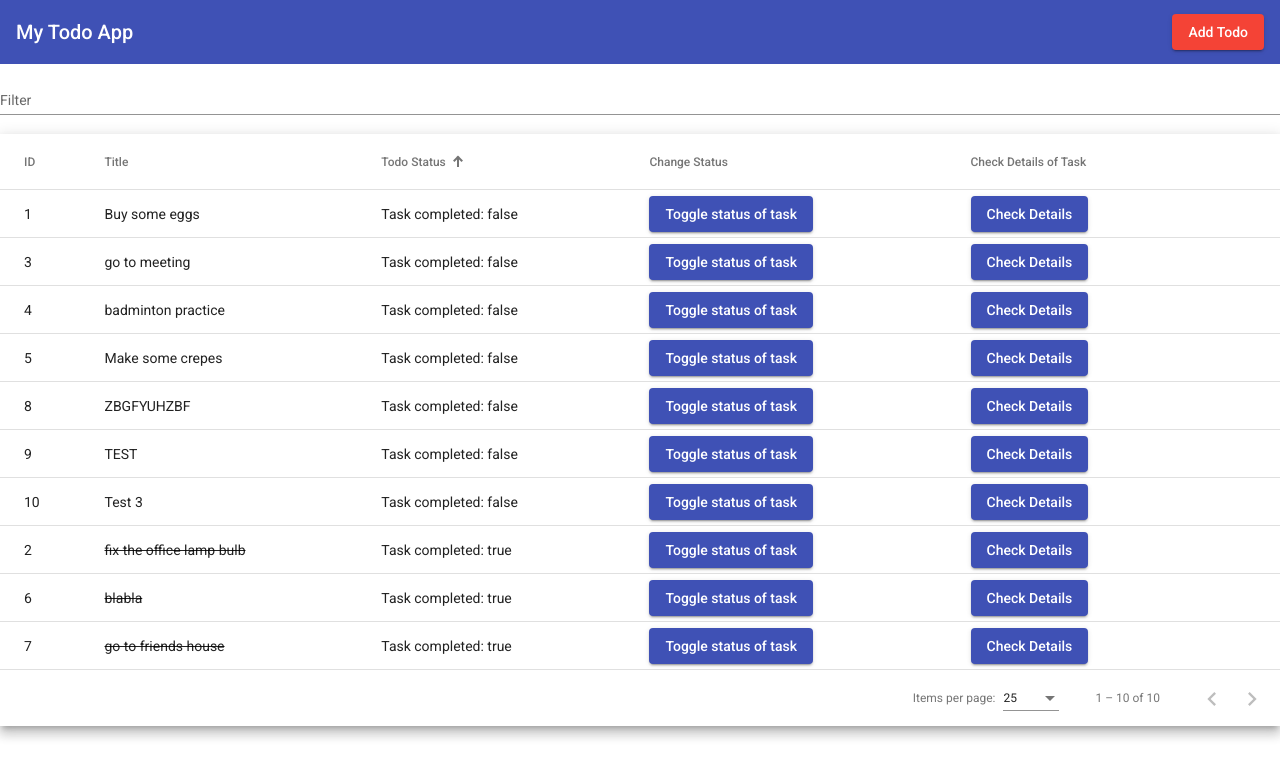
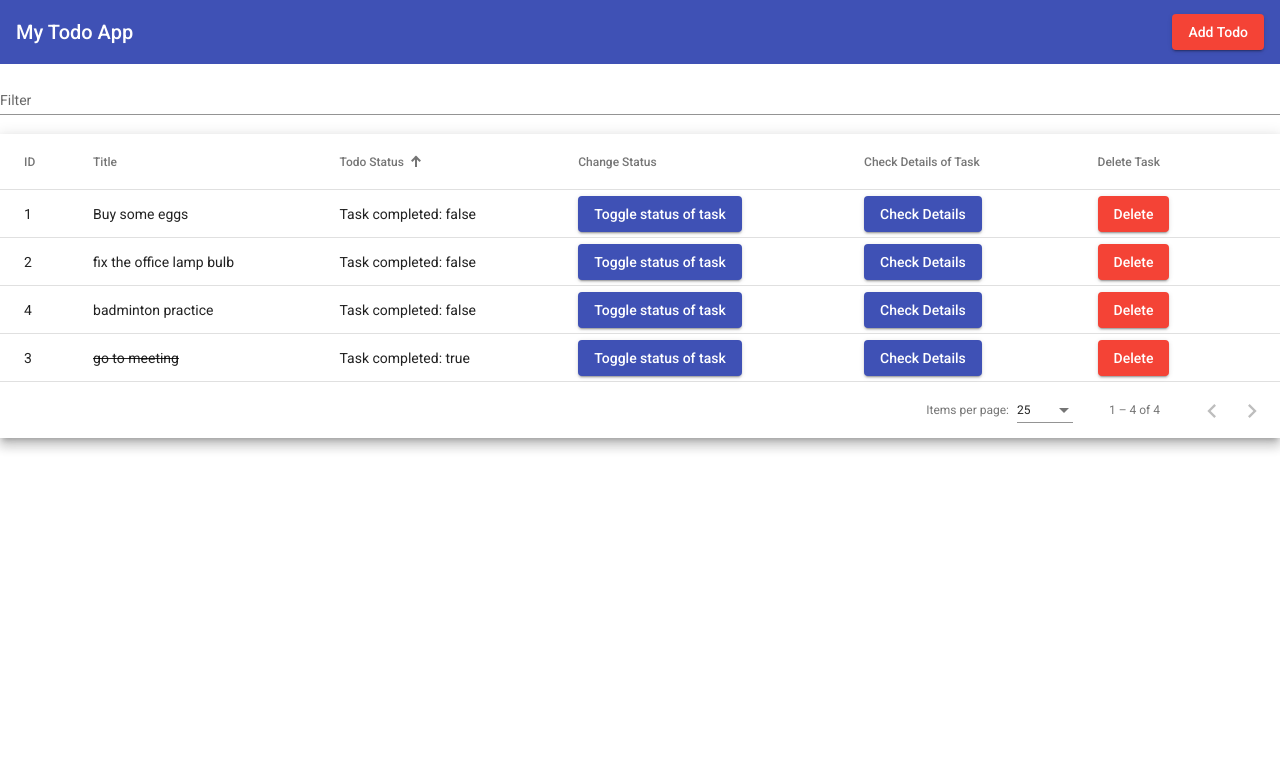
Before and after one commit to gyrophar/TodoSogeti, an Angular app: page / in a window 1280 px wide. Shown: the top 778 px of the page. Built offline with nearby package versions, Linux system fonts and the light colour scheme; data requests are answered from the project's data file.

Commit message:
Extra: Edit Task button, delete task button + some fixes

```diff
--- a/db.json
+++ b/db.json
@@ -10,55 +10,19 @@
       "id": 2,
       "title": "fix the office lamp bulb",
       "description": "",
-      "status": true
+      "status": false
     },
     {
       "id": 3,
       "title": "go to meeting",
       "description": "go to the Sogeti HQ for a really important meeting",
-      "status": false
+      "status": true
     },
     {
       "id": 4,
       "title": "badminton practice",
       "description": "",
       "status": false
-    },
-    {
-      "title": "Make some crepes",
-      "description": "",
-      "status": false,
-      "id": 5
-    },
-    {
-      "title": "blabla",
-      "description": "",
-      "status": true,
-      "id": 6
-    },
-    {
-      "title": "go to friends house",
-      "description": "bring crepes",
-      "status": true,
-      "id": 7
-    },
-    {
-      "title": "ZBGFYUHZBF",
-      "description": "",
-      "status": false,
-      "id": 8
-    },
-    {
-      "title": "TEST ",
-      "description": "",
-      "status": false,
-      "id": 9
-    },
-    {
-      "title": "Test 3",
-      "description": "",
-      "status": false,
-      "id": 10
     }
   ]
 }
--- a/src/app/components/todo-detail/todo-detail.component.html
+++ b/src/app/components/todo-detail/todo-detail.component.html
@@ -19,7 +19,7 @@
     <mat-card-actions>
         <button mat-raised-button color="primary" *ngIf="cardData.status === true" (click)="changeTodoStatus(cardData)">Undo Task</button>
         <button mat-raised-button color="primary" *ngIf="cardData.status === false" (click)="changeTodoStatus(cardData)">Task Done</button>
-        <!-- <button mat-raised-button color="primary">Edit Task</button> -->
+        <button mat-raised-button color="primary" (click)="editTask(cardData)">Edit Task</button>
     </mat-card-actions>
   </mat-card>
 </div>
--- a/src/app/components/todo-detail/todo-detail.component.ts
+++ b/src/app/components/todo-detail/todo-detail.component.ts
@@ -1,5 +1,7 @@
 import { Component, OnInit } from '@angular/core';
+import { MatDialog } from '@angular/material/dialog';
 import { ActivatedRoute } from '@angular/router';
+import { TaskDialogComponent } from 'src/app/modals/task-dialog/task-dialog.component';
 import { ApiService } from 'src/app/services/api.service';
 
 @Component({
@@ -14,7 +16,8 @@ export class TodoDetailComponent implements OnInit {
 
   constructor(
     private route: ActivatedRoute,
-    private api: ApiService
+    private api: ApiService,
+    private dialog: MatDialog
   ) { }
 
   ngOnInit(): void {
@@ -29,13 +32,21 @@ export class TodoDetailComponent implements OnInit {
       next: (res) => {
         this.cardData = res;
       },
-    }
-    )
+    })
   }
 
   changeTodoStatus(data: any) {
     data.status = !data.status;
-    this.api.putTodoStatus(data, data.id);
+    this.api.putTodo(data, data.id).subscribe();
   }
 
+  editTask(data: any) {
+    this.dialog.open(TaskDialogComponent, {
+      width: '30%',
+      data: data
+    })
+      .afterClosed().subscribe(() => {
+        this.getTodoDetail(this.routeId);
+      });
+  }
 }
--- a/src/app/components/todo-list/todo-list.component.html
+++ b/src/app/components/todo-list/todo-list.component.html
@@ -37,7 +37,16 @@
         <ng-container matColumnDef="checkDetails">
             <th mat-header-cell *matHeaderCellDef mat-sort-header> Check Details of Task</th>
             <td mat-cell *matCellDef="let row">
-                <button mat-raised-button color="primary" [routerLink]="['/todo-detail/', row.id]">Check Details</button>
+                <button mat-raised-button color="primary" [routerLink]="['/todo-detail/', row.id]">Check
+                    Details</button>
+            </td>
+        </ng-container>
+
+        <!-- delete Column -->
+        <ng-container matColumnDef="delete">
+            <th mat-header-cell *matHeaderCellDef mat-sort-header> Delete Task </th>
+            <td mat-cell *matCellDef="let row">
+                <button mat-raised-button color="warn" (click)="deleteTodo(row)">Delete</button>
             </td>
         </ng-container>
 
@@ -50,6 +59,6 @@
         </tr>
     </table>
 
-    <mat-paginator [pageSizeOptions]="[5, 10, 25, 100]"
-   [pageSize]="25" aria-label="Select page of users"></mat-paginator>
+    <mat-paginator [pageSizeOptions]="[5, 10, 25, 100]" [pageSize]="25" aria-label="Select page of users">
+    </mat-paginator>
 </div>
--- a/src/app/components/todo-list/todo-list.component.ts
+++ b/src/app/components/todo-list/todo-list.component.ts
@@ -1,4 +1,4 @@
-import { Component, OnInit, OnChanges, ViewChild } from '@angular/core';
+import { Component, OnInit, ViewChild } from '@angular/core';
 import { ApiService } from 'src/app/services/api.service';
 import {MatPaginator} from '@angular/material/paginator';
 import {MatSort} from '@angular/material/sort';
@@ -11,7 +11,7 @@ import {MatTableDataSource} from '@angular/material/table';
 })
 export class TodoListComponent implements OnInit {
 
-  displayedColumns: string[] = ['id', 'title', 'status', 'actions', 'checkDetails'];
+  displayedColumns: string[] = ['id', 'title', 'status', 'actions', 'checkDetails', 'delete'];
   dataSource!:  MatTableDataSource<any>;
 
   @ViewChild(MatPaginator) paginator!: MatPaginator;
@@ -49,8 +49,19 @@ export class TodoListComponent implements OnInit {
 
   changeTodoStatus(rowData: any) {
     rowData.status = !rowData.status
-    this.api.putTodoStatus(rowData, rowData.id);
+    this.api.putTodo(rowData, rowData.id).subscribe();
     window.location.reload();
   }
 
+  deleteTodo(rowData: any) {
+    this.api.deleteTodo(rowData.id).subscribe({
+      next:(res) => {
+        alert("Task successfully deleted");
+      },
+      error:(err) => {
+        alert("Error while deleting task")
+      }
+    });
+    window.location.reload();
+  }
 }
--- a/src/app/modals/task-dialog/task-dialog.component.html
+++ b/src/app/modals/task-dialog/task-dialog.component.html
@@ -19,6 +19,6 @@
     </form>
 </div>
 <div mat-dialog-actions [align]="'end'">
-    <button mat-raised-button color="primary" (click)="addTask()">Save</button>
+    <button mat-raised-button color="primary" (click)="addTask()">{{actionButton}}</button>
     <button style="margin-left: 8px" mat-raised-button color="warn" mat-dialog-close>Close</button>
 </div>
--- a/src/app/modals/task-dialog/task-dialog.component.ts
+++ b/src/app/modals/task-dialog/task-dialog.component.ts
@@ -11,37 +11,61 @@ import { MatDialogRef, MAT_DIALOG_DATA } from '@angular/material/dialog';
 export class TaskDialogComponent implements OnInit {
 
   todoForm!: FormGroup;
+  actionButton: string = "Save";
 
   constructor(
     private formBuilder: FormBuilder,
-    private api : ApiService,
+    private api: ApiService,
     private dialogRef: MatDialogRef<TaskDialogComponent>,
-    @Inject(MAT_DIALOG_DATA) public editData : any,
+    @Inject(MAT_DIALOG_DATA) public editData: any,
   ) { }
 
   ngOnInit(): void {
     this.todoForm = this.formBuilder.group({
-      title : ['', Validators.required],
-      description : [''],
-      status : ['', Validators.required]
+      title: ['', Validators.required],
+      description: [''],
+      status: ['', Validators.required]
     })
 
-    console.log(this.editData);
+    if (this.editData) {
+      this.actionButton = "Update"
+      this.todoForm.controls['title'].setValue(this.editData.title);
+      this.todoForm.controls['description'].setValue(this.editData.description);
+      this.todoForm.controls['status'].setValue(this.editData.status);
+    }
   }
 
   addTask() {
-    if(this.todoForm.valid) {
+    if (!this.editData) {
+      if (this.todoForm.valid) {
         this.api.postTodo(this.todoForm.value).subscribe({
-        next:(res) => {
+          next: (res) => {
             alert("Task added successfuly");
             this.todoForm.reset();
             this.dialogRef.close('save');
           },
-        error:() => {
+          error: () => {
             alert("Error while adding the task");
           }
         })
       }
+    } else {
+      this.updateTask();
+    }
+  }
+
+  updateTask() {
+    this.api.putTodo(this.todoForm.value, this.editData.id)
+    .subscribe({
+      next: (res) => {
+        alert("Todo task updated successfully");
+        this.todoForm.reset();
+        this.dialogRef.close('update');
+      },
+      error:() => {
+        alert("Error while updating Todo task");
+      }
+    })
   }
 
 }
--- a/src/app/services/api.service.ts
+++ b/src/app/services/api.service.ts
@@ -1,4 +1,5 @@
 import { HttpClient } from '@angular/common/http';
+import { ReturnStatement } from '@angular/compiler';
 import { Injectable } from '@angular/core';
 
 @Injectable({
@@ -20,9 +21,11 @@ export class ApiService {
     return this.http.get<any>("http://localhost:3000/todos/"+id);
   }
 
-  putTodoStatus(data: any, id: number) {
-    return this.http.put<any>("http://localhost:3000/todos/"+id, data)
-    .subscribe()
+  putTodo(data: any, id: number) {
+    return this.http.put<any>("http://localhost:3000/todos/"+id, data);
   }
 
+  deleteTodo(id: number) {
+    return this.http.delete<any>("http://localhost:3000/todos/"+id);
+  }
 }
```
Lines whose indentation alone changed are shown as unchanged.
